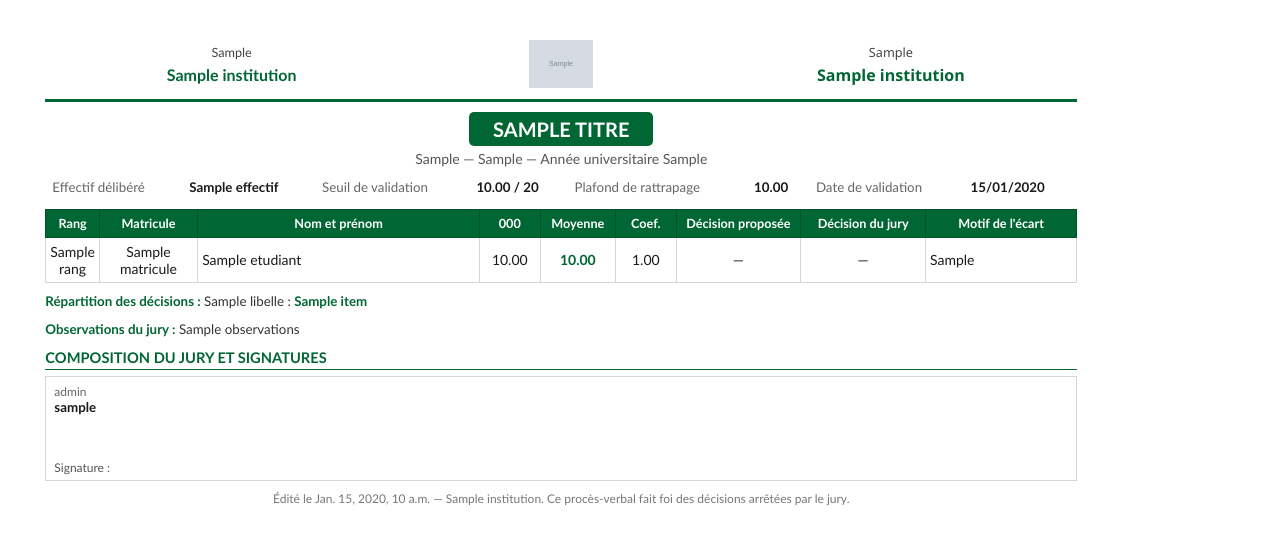
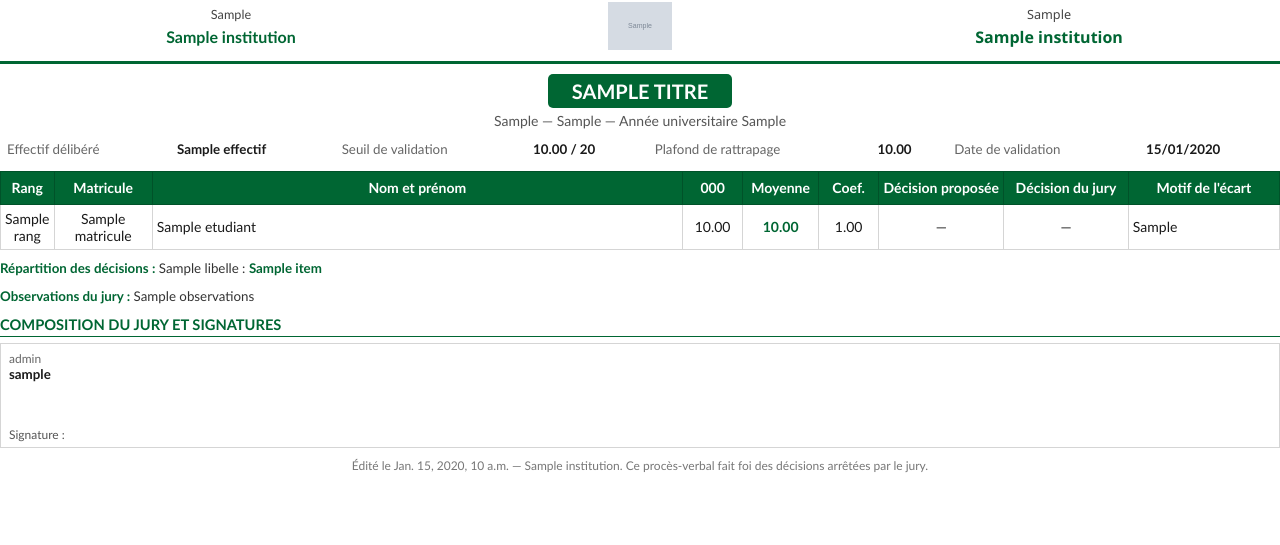
Before and after one commit to dr-ahmedsejad/backend_ipgei, a Django app: template apps/ipgei/templates/ipgei/pv_deliberation.html in a window 1280 px wide. Shown: the top 545 px of the page. Run offline with Django 4.2, Linux system fonts and the light colour scheme; the template is opened without the code that fills it: most values are stand-ins (such as "Sample title", 1, 10 or a date in 2020); grey boxes marked "Sample" are stand-in pictures.

Commit message:
fix(ipgei): le PV occupait 297 mm dans une feuille qui n'en offre que 277
`.page` portait une largeur fixe de 297 mm — la feuille ENTIÈRE — plus
12 mm de marge interne, le tout glissé dans les 277 mm qui restent une fois
ôtées les marges du PDF. wkhtmltopdf réduisait donc la page d'un vingtième
pour la faire entrer : le texte sortait plus petit que demandé, et le
tableau n'atteignait jamais les bords.

Largeur libre et marge interne nulle : le contenu occupe exactement la zone
imprimable, à l'échelle 1, encadré par les seules marges du PDF. Mesuré sur
le fichier produit, l'emprise du contenu passe de 996 à 1260 unités — un
quart de largeur utile regagné, et le tableau part du bord.

Les en-têtes de colonnes passent de 9,5 à 10,5 pt, la taille des lignes :
plus petits, ils se lisaient moins bien que les données qu'ils annoncent.

Co-Authored-By: Claude Opus 5 (1M context) <noreply@anthropic.com>

```diff
--- a/apps/ipgei/templates/ipgei/pv_deliberation.html
+++ b/apps/ipgei/templates/ipgei/pv_deliberation.html
@@ -21,7 +21,12 @@ de documents se ressemblent.
     font-family: Calibri, 'Cairo', 'Segoe UI', Arial, sans-serif;
     font-size: 11pt; color: #1a1a1a;
   }
-  .page { width: 297mm; padding: 10mm 12mm; position: relative; }
+  /* Pas de largeur fixe : la page était bâtie sur 297 mm — la feuille ENTIÈRE —
+     puis glissée dans les 277 mm qui restent une fois les marges du PDF ôtées.
+     wkhtmltopdf réduisait donc tout d'un vingtième, ce qui rapetissait le texte
+     et empêchait le tableau d'atteindre les bords. En laissant la largeur
+     libre, le contenu occupe exactement la zone imprimable, à l'échelle 1. */
+  .page { width: auto; padding: 0; position: relative; }
 
   .entete { width: 100%; border-bottom: 3px solid #006633; padding-bottom: 6px; }
   .entete td { vertical-align: middle; }
@@ -59,8 +64,9 @@ de documents se ressemblent.
 
   table.pv { width: 100%; border-collapse: collapse; margin-bottom: 10px; }
   table.pv th {
-    background: #006633; color: #fff; font-size: 9.5pt; font-weight: 700;
-    padding: 6px 3px; border: 1px solid #005229; text-align: center;
+    background: #006633; color: #fff; font-size: 10.5pt; font-weight: 700;
+    padding: 7px 4px; border: 1px solid #005229; text-align: center;
+    line-height: 1.25;
   }
   table.pv td { font-size: 10.5pt; padding: 5px 4px; border: 1px solid #d5d5d5; text-align: center; }
   table.pv td.gauche { text-align: left; }
```
